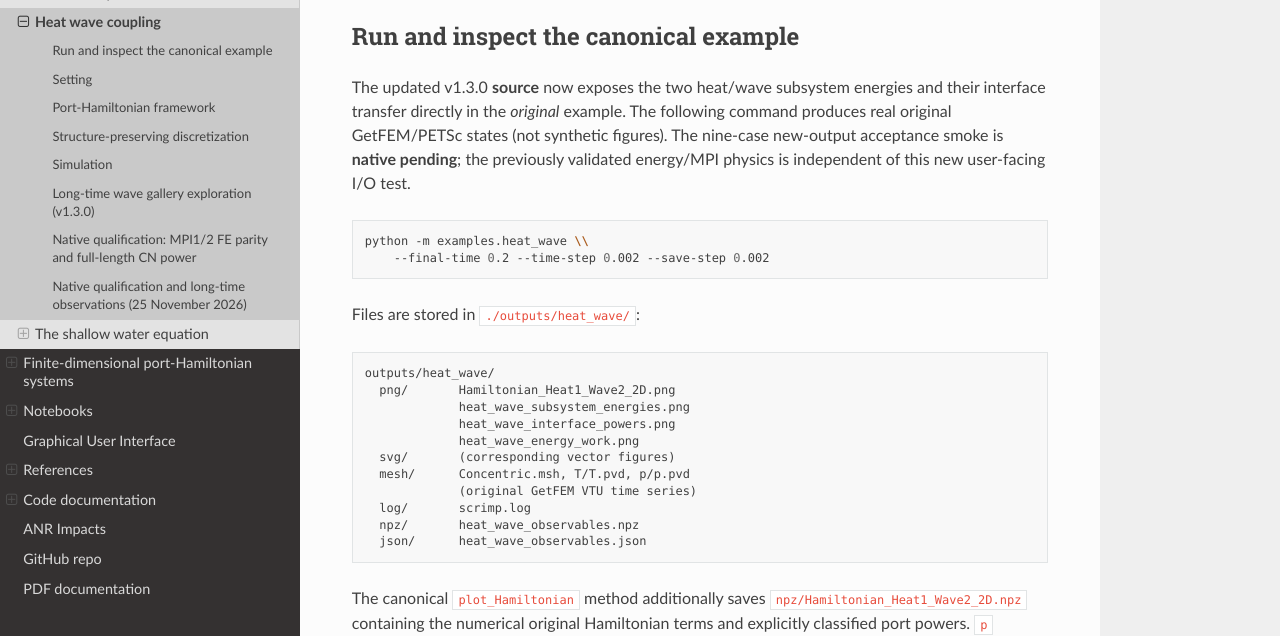
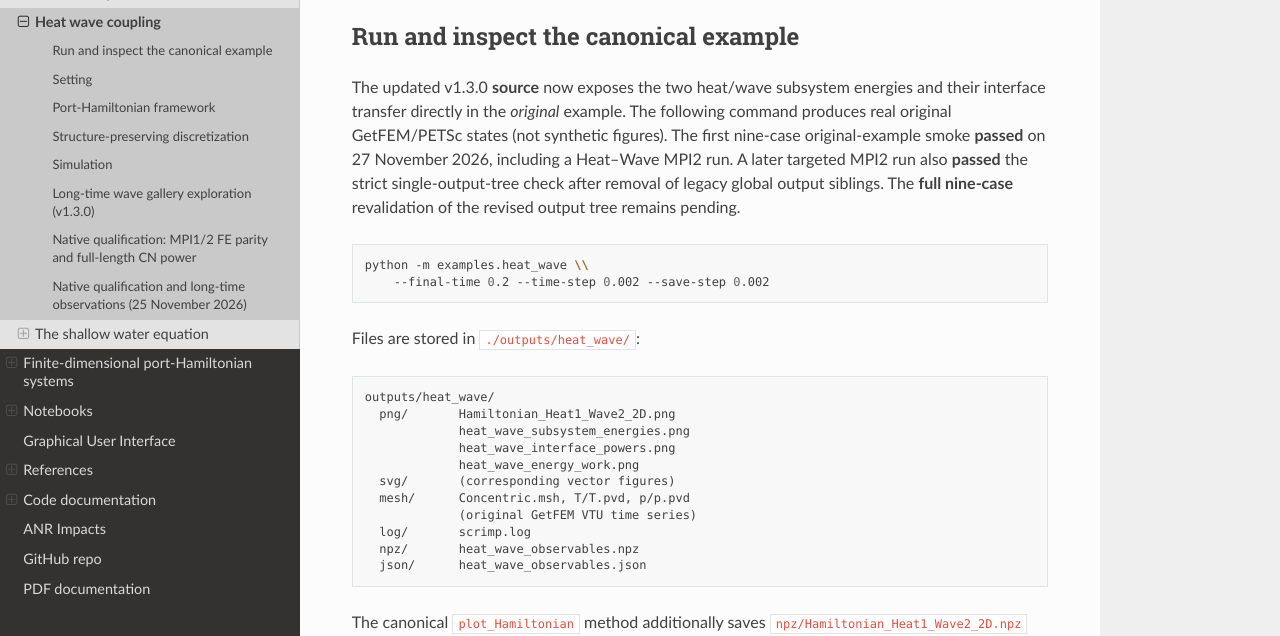
Before and after one commit to g-haine/scrimp, a Sphinx documentation site: the page built from docs/source/examples/heat_wave.rst, in a window 1280 px wide and 900 px high, cut to the strip 264-900 px from the top of the window. Built offline with Sphinx 7.4.7 and the Read the Docs theme 3.1.0, drawn with Linux system fonts in a browser that asks for light colours; some of the changed text lies outside the part shown.

Commit message:
docs: align v1.3 examples/install status, outputs and BDF power guidance with actual native results

```diff
--- a/docs/source/examples/heat_wave.rst
+++ b/docs/source/examples/heat_wave.rst
@@ -15,9 +15,12 @@ The updated v1.3.0 **source** now exposes the two heat/wave
 subsystem energies and their interface transfer directly
 in the *original* example. The following command produces
 real original GetFEM/PETSc states (not synthetic figures).
-The nine-case new-output acceptance smoke is **native
-pending**; the previously validated energy/MPI physics
-is independent of this new user-facing I/O test.
+The first nine-case original-example smoke **passed** on
+27 November 2026, including a Heat--Wave MPI2 run.
+A later targeted MPI2 run also **passed** the strict
+single-output-tree check after removal of legacy
+global output siblings. The **full nine-case**
+revalidation of the revised output tree remains pending.
 
 .. code-block:: bash
 
@@ -647,15 +652,15 @@ writes in ``outputs/showcase/heat_wave_annulus``:
   showing an approximate CG1
   kinetic-velocity fraction in
   the outer ring ``r>=0.82``;
-- ``provenance.json`` with the
+- ``json/heat_wave_long_showcase.json`` with the
   exact selected GetFEM times,
   the initial profile, and explicit
   qualification limitations.
 
-All original ``T``, ``p`` and
-``q`` VTK/PVD time series are
-retained for detailed ParaView
-inspection. The **H(t)** curve is an
+The exported original ``T`` and ``p``
+VTK/PVD time series are
+retained under ``outputs/heat_wave/mesh/``
+for detailed ParaView inspection. The **H(t)** curve is an
 actual FE Hamiltonian quadrature;
 the images show actual native
 GetFEM fields at nodes.
```
Also changed, not shown: other parts of docs/source/examples/heat_wave.rst (+3 -1 lines).
